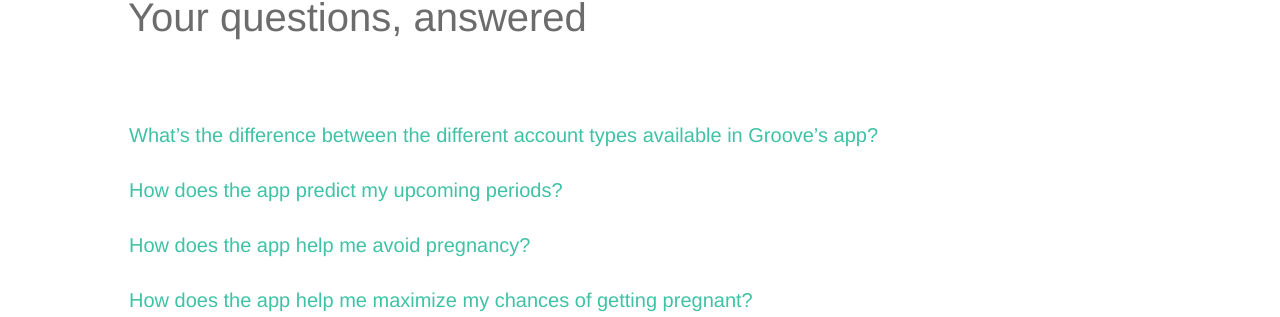
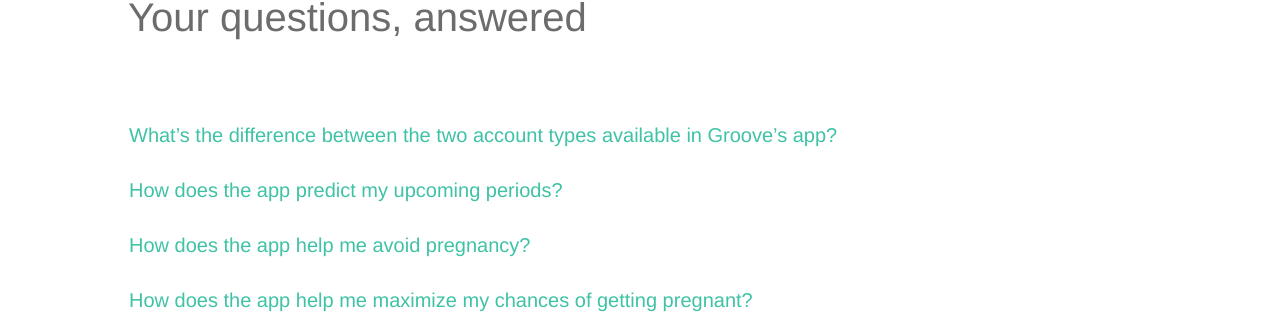
Before and after one commit to readytogroove/readytogroove.github.io, a Jekyll site: the page built from help.html, in a window 1280 px wide and 1353 px high. Shown: the part 145-462 px from the top of the window. Built offline with Jekyll 4.4.1, drawn with Linux system fonts in a browser that asks for light colours; nearby versions of some CDN libraries; Markdown is read by kramdown in place of the engine named in the settings.

Commit message:
updated account names on help.html

```diff
--- a/help.html
+++ b/help.html
@@ -30,14 +30,14 @@
 			    <div class="panel-heading">
 			      <p class="panel-title">
 			        <a class="text-link" data-toggle="collapse" data-parent="#accordion" href="#collapseTwo">
-			          What&rsquo;s the difference between the different account types available in Groove&rsquo;s app?
+			          What&rsquo;s the difference between the two account types available in Groove&rsquo;s app?
 			        </a>
 			      </p>
 			    </div>
 			    <div id="collapseTwo" class="panel-collapse collapse">
 			      <div class="panel-body">
 			      	<p class="gray-light">
-			        There are two account types in Groove&rsquo;s Period &amp; Fertility Tracker: (1) Cycle Tracking and (2) Fertility Charting. Our Cycle Tracking account helps you track your cycles and predict upcoming periods with awesome accuracy. Groove&rsquo;s advanced Fertility Charting account has all the amazing features you need to practice the sympto-thermal method of fertility awareness to find out precisely when you&rsquo;re fertile. The sympto-thermal method is an incredible way to take control of your reproductive health, and it requires the daily charting of two simple fertility signs: (1) <a class="text-link" href="/the-cycle/chapter-6-hormone-changes-and-fertility-signals/#what-is-cervical-fluid">cervical fluid</a> and (2) <a class="text-link" href="/the-cycle/chapter-6-hormone-changes-and-fertility-signals/#what-is-bbt">basal body temperature</a>. The sympto-thermal method can be used to avoid pregnancy without hormones or devices, to maximize your chances of getting pregnant, to keep tabs on your reproductive health, or to predict upcoming periods with amazing accuracy! <a class="text-link" href="/the-cycle">Learn how to practice the sympto-thermal method</a> right from our website.
+			        There are two account types in Groove&rsquo;s Period &amp; Fertility Tracker: (1) Groove Basic and (2) Groove Pro. The Groove Basic account helps you track your cycles and predict upcoming periods with awesome accuracy. The advanced Groove Pro account has all the amazing features you need to practice the sympto-thermal method of fertility awareness to find out precisely when you&rsquo;re fertile. The sympto-thermal method is an incredible way to take control of your reproductive health, and it requires the daily charting of two simple fertility signs: (1) <a class="text-link" href="/the-cycle/chapter-6-hormone-changes-and-fertility-signals/#what-is-cervical-fluid">cervical fluid</a> and (2) <a class="text-link" href="/the-cycle/chapter-6-hormone-changes-and-fertility-signals/#what-is-bbt">basal body temperature</a>. The sympto-thermal method can be used to avoid pregnancy without hormones or devices, to maximize your chances of getting pregnant, to keep tabs on your reproductive health, or to predict upcoming periods with amazing accuracy! <a class="text-link" href="/the-cycle">Learn how to practice the sympto-thermal method</a> right from our website.
 			      	</p>
 			      </div>
 			    </div>
```
